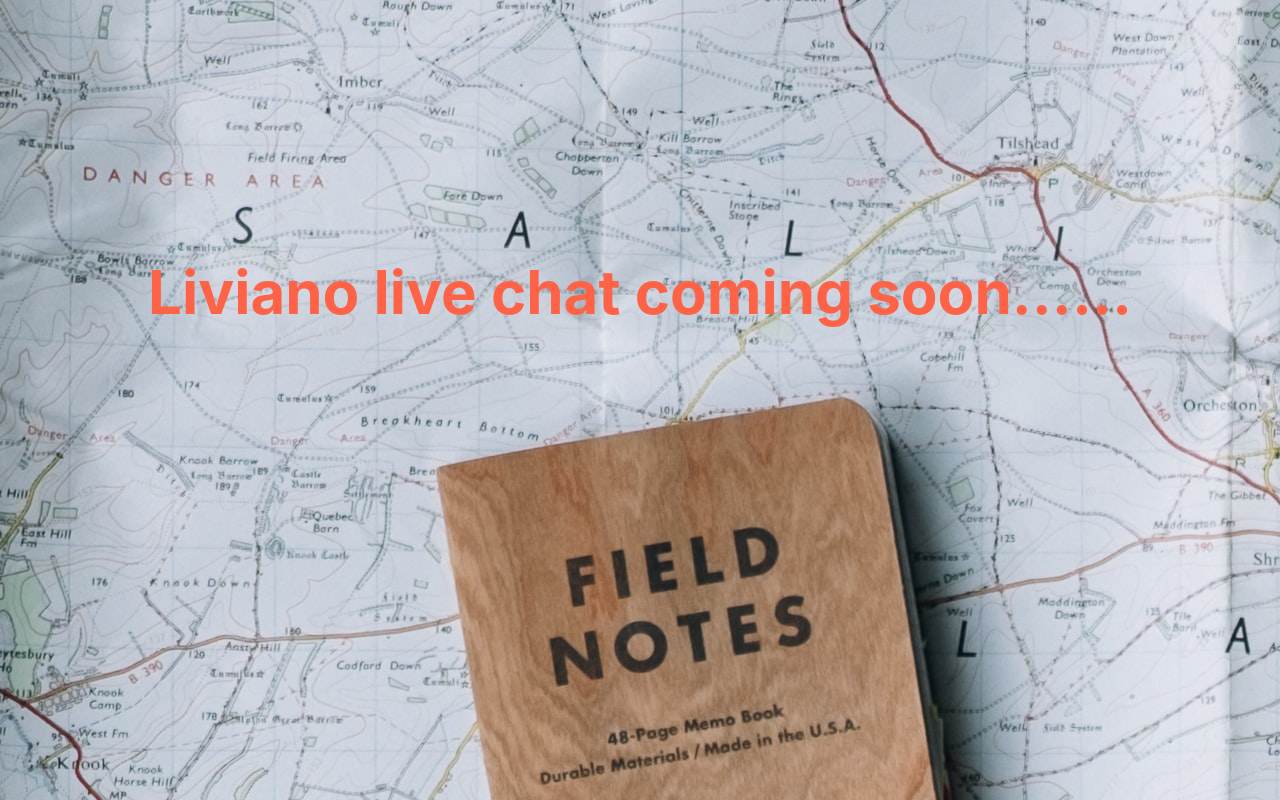
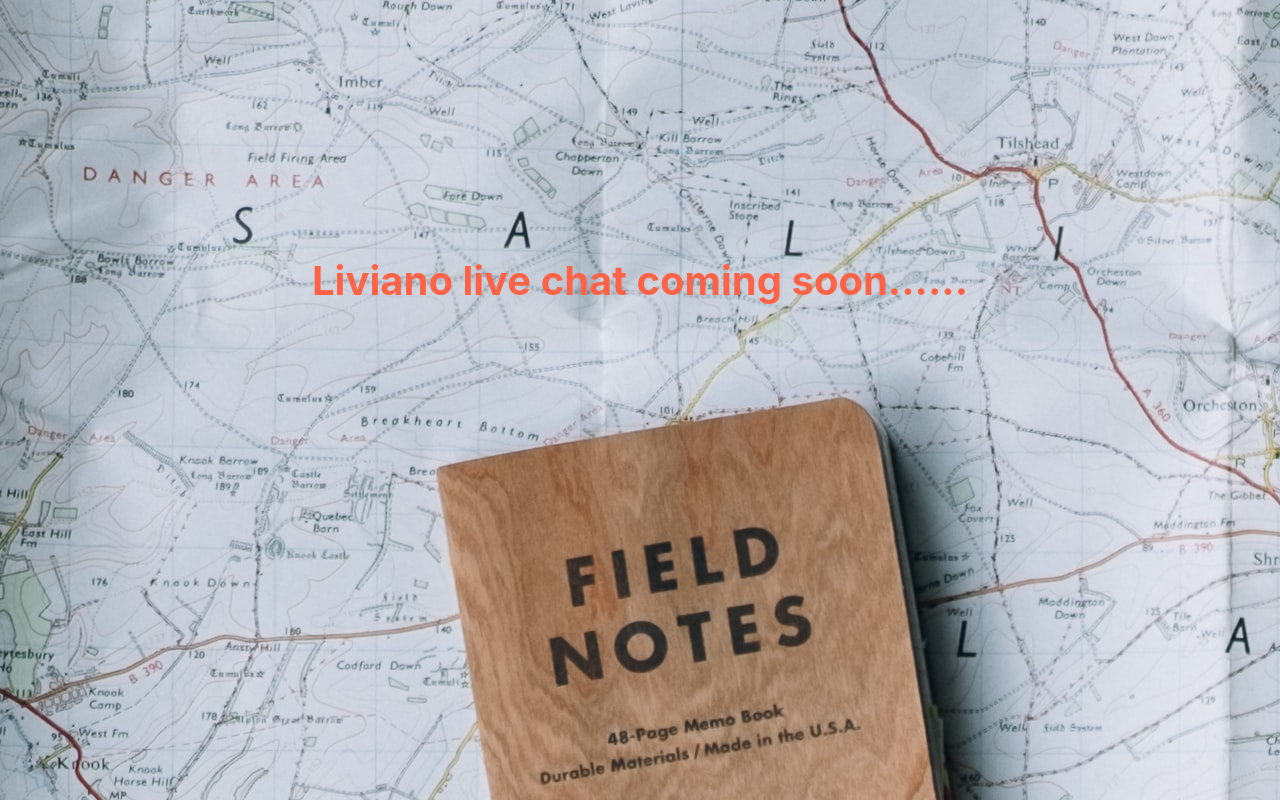
Before and after one commit to MaheshB77/Live_chat_webapp, a React (Create React App) app: page / in a window 1280 px wide. Built offline with nearby package versions, Linux system fonts and the light colour scheme.

Commit message:
Changed the font size

```diff
--- a/src/App.css
+++ b/src/App.css
@@ -1,6 +1,6 @@
 .App {
     text-align: center;
     margin-top: 20%;
-    font-size: 30px;
+    font-size: 20px;
     color: tomato;
 }
```
